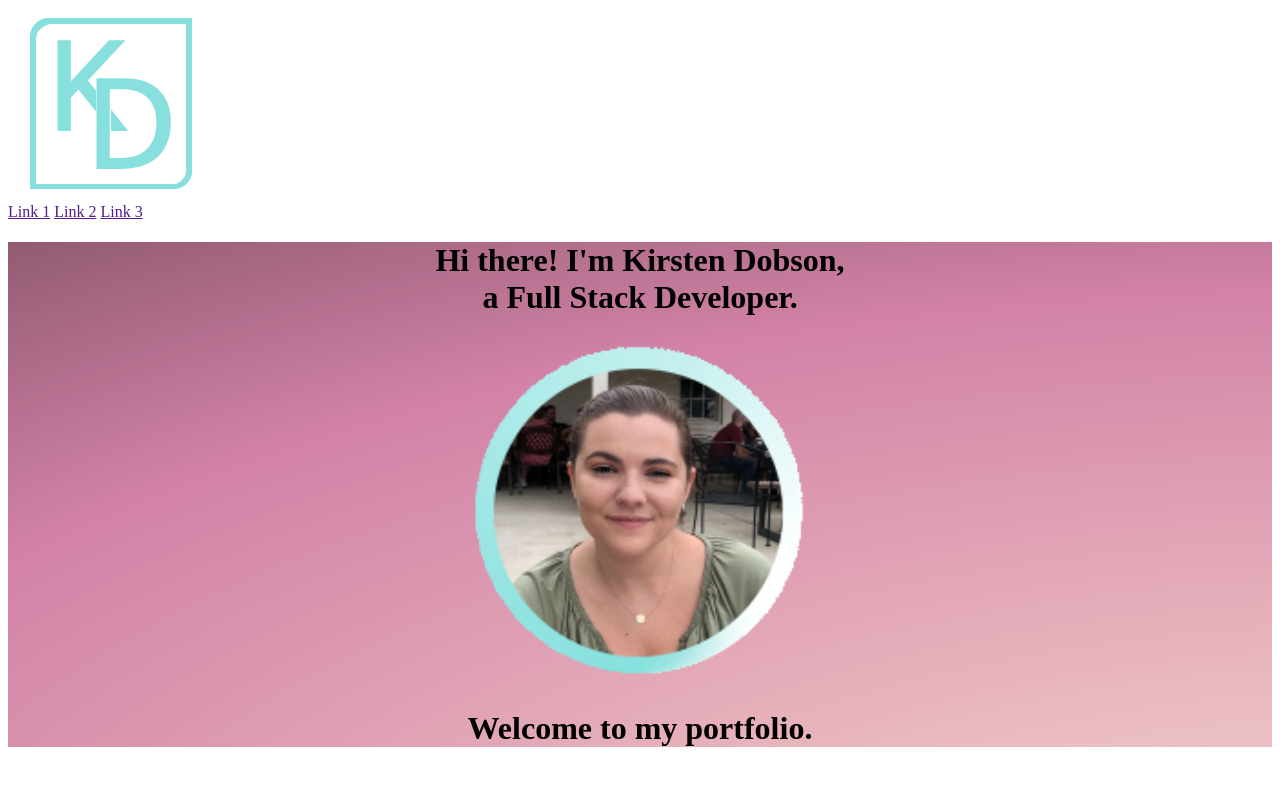
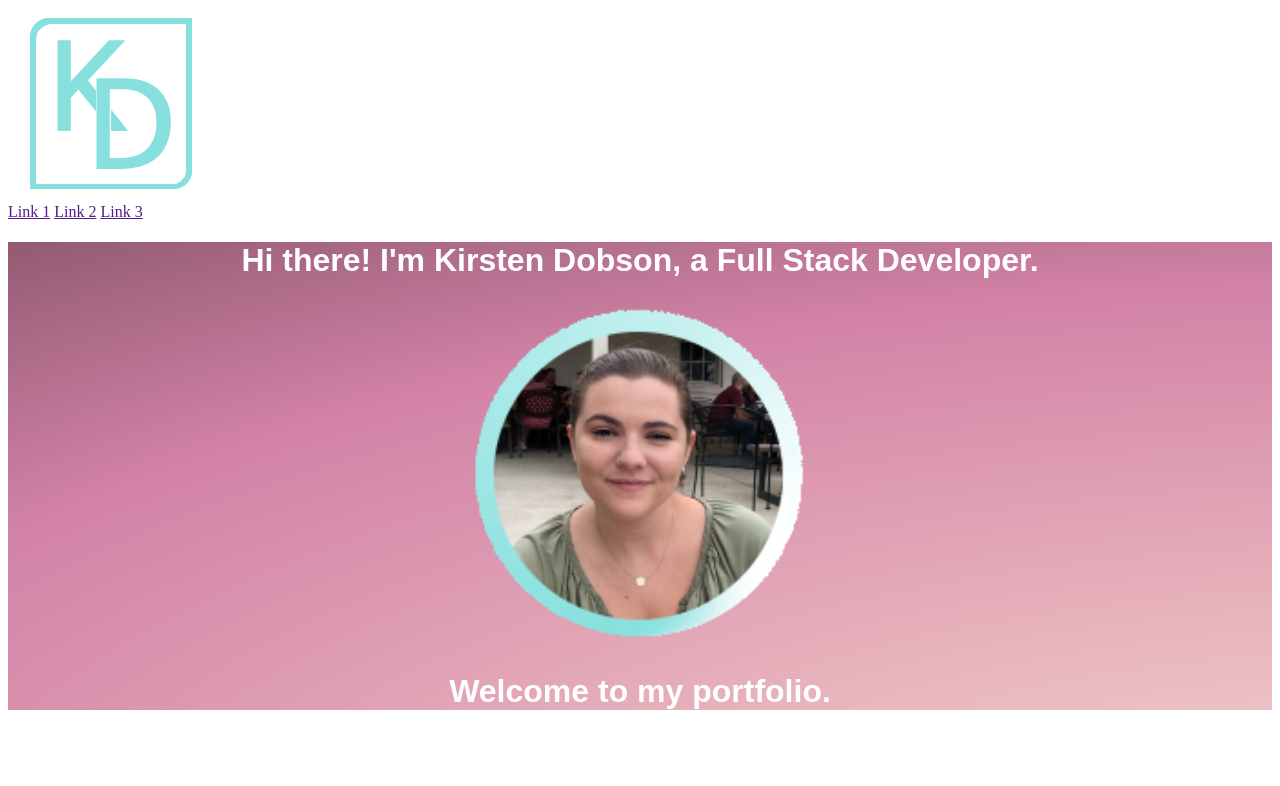
Before and after one commit to kirstendobson/kdobson_portfolio, a Django app: page / in a window 1280 px wide. Shown: the top 786 px of the page. Run offline with Django 3.2, Linux system fonts and the light colour scheme.

Commit message:
Font update test

```diff
--- a/portfolio_app/static/css/style.css
+++ b/portfolio_app/static/css/style.css
@@ -6,6 +6,7 @@
     animation-duration: 2s;
     animation-timing-function: ease;
     animation-iteration-count: infinite;
+    width: 100%;
 }
 @keyframes gradient {
     0% {
@@ -21,3 +22,7 @@
 #main > img {
     width: 30%;
 }
+#main > h1 {
+    color:white;
+    font-family: sans-serif;
+}
--- a/portfolio_app/templates/index.html
+++ b/portfolio_app/templates/index.html
@@ -9,7 +9,7 @@
 </head>
 <body>
     <div id="wrapper">
-        <div id="nav">
+        <div class="nav">
             <div id="nav_left">
                 <img src="{% static 'img/logo.png' %}" alt="Logo">
             </div>
@@ -20,7 +20,7 @@
             </div>
         </div>
         <div id="main">
-            <h1>Hi there! I'm Kirsten Dobson, <br> a Full Stack Developer.</h1>
+            <h1>Hi there! I'm Kirsten Dobson, a Full Stack Developer.</h1>
             <img src="{% static 'img/circle.png' %}" alt="">
             <h1>Welcome to my portfolio.</h1>
         </div>
```
